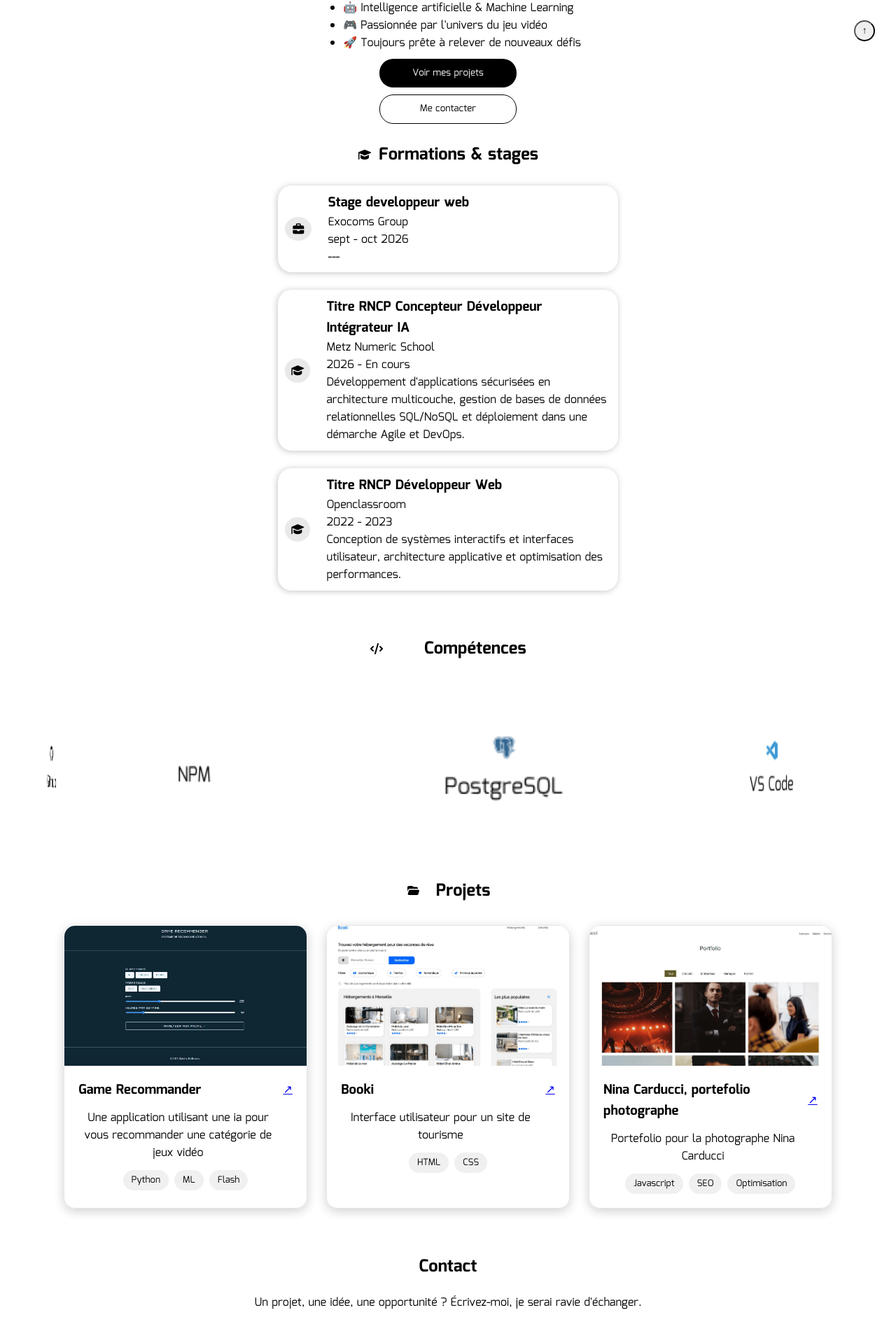
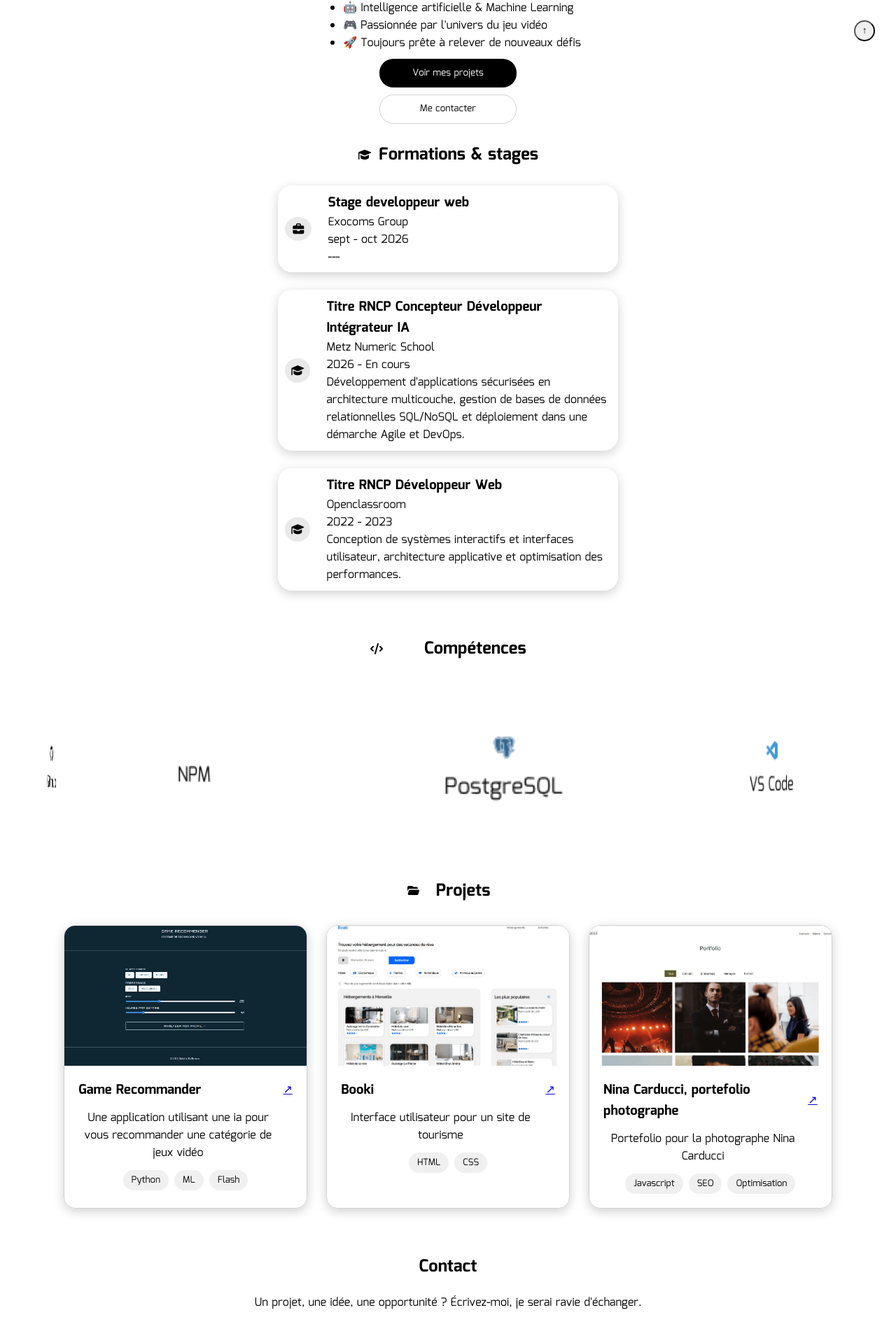
Before and after one commit to Equinoxya/portefolio_dev, a Vue app in the folder portefolio/: page / in a window 1280 px wide. Shown: the part 711-2603 px from the top of the page at 70% size. Built offline with nearby package versions, Linux system fonts and the light colour scheme.

Commit message:
feat: update styles to use CSS variables for border and shadow in multiple components

```diff
--- a/portefolio/src/assets/main.css
+++ b/portefolio/src/assets/main.css
@@ -23,15 +23,18 @@ h1, h2, h3{
 :root {
     --bg: white;
     --texte: black;
-    /* ajoute les couleurs dont tu as besoin */
+    --border: rgb(209, 208, 208);
+    --shadow: 0px 4px 15px rgba(209, 208, 208);
 }
 
 .dark {
     --bg: #0d0d0d;
     --texte: #f0f0f0;
-    /* les mêmes variables mais en sombre */
+    --border: #444;
+    --shadow: 0px 4px 15px rgba(0, 0, 0, 0.5);
 }
 body {
     background-color: var(--bg);
     color: var(--texte);
+    text-decoration: none;
 }
--- a/portefolio/src/components/HeroSection.vue
+++ b/portefolio/src/components/HeroSection.vue
@@ -154,7 +154,7 @@ function allerA(ancre) {
     .button-contact {
         background-color: white;
         color: black;
-        border: 1px solid black;
+        border: 1px solid var(--border);
         border-radius: 20px;
         padding: 2%;
         width: 40%;
@@ -177,7 +177,7 @@ function allerA(ancre) {
         gap: 10px;
     }
     .formation-card{
-        box-shadow: -1px 1px 10px #c5c5c5;
+        box-shadow: var(--shadow);
         width: 95%;
         border-radius: 20px;
         padding: 2%;
@@ -190,6 +190,7 @@ function allerA(ancre) {
         padding: 2%;
         background-color: #e9e9e9;
         border-radius: 100%;
+        color: black;
     }
     .desc-card{
             display: flex;
--- a/portefolio/src/components/NavBar.vue
+++ b/portefolio/src/components/NavBar.vue
@@ -39,8 +39,8 @@ const menuOuvert = ref(false)
     width: 100%;
     height: 10vh;
     margin: 0;
-    border-bottom: 1px solid rgb(209, 208, 208);
-    box-shadow: 0px 4px 10px rgb(209, 208, 208);
+    border-bottom: 1px solid var(--border);
+    box-shadow: var(--shadow);
     }
     .logotitle{
         display: flex;
--- a/portefolio/src/components/ProjectsSection.vue
+++ b/portefolio/src/components/ProjectsSection.vue
@@ -76,10 +76,10 @@ img{
     justify-content: flex-start;
     min-width: 280px;
     width: 30%;
-    border: 1px solid rgb(230, 230, 230);
+    border: 1px solid var(--border);
     border-radius: 16px;
     overflow: hidden;  /* ← important pour que l'image respecte le border-radius */
-    box-shadow: 0px 4px 15px rgb(209, 208, 208);
+    box-shadow: var(--shadow);
 }
 .card-body {
     padding: 20px;
@@ -111,6 +111,7 @@ p{
     gap: 8px;
 }
 .tag {
+    color: black;
     background-color: rgb(240, 240, 240);
     border-radius: 20px;
     padding: 4px 12px;
```
